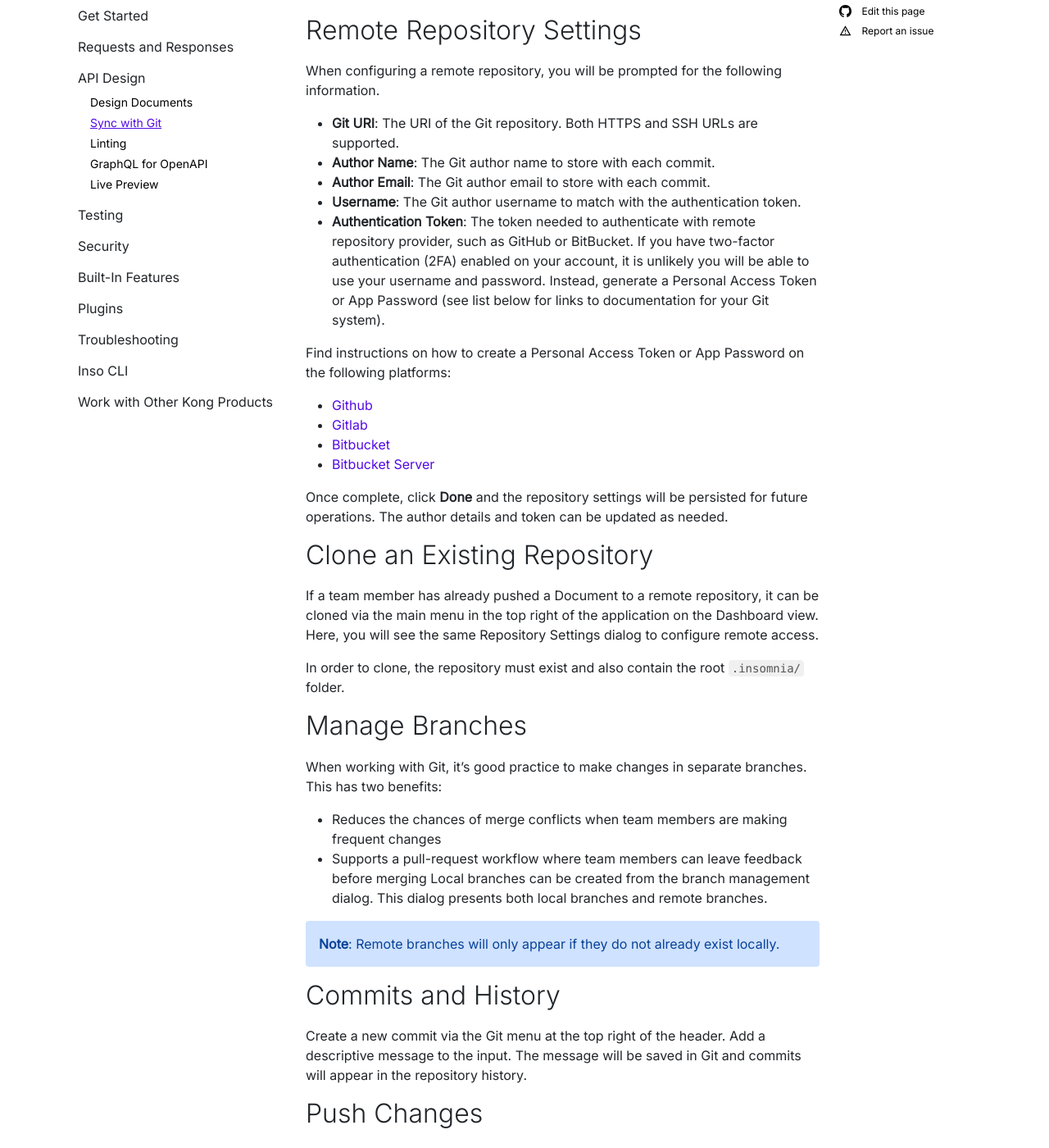
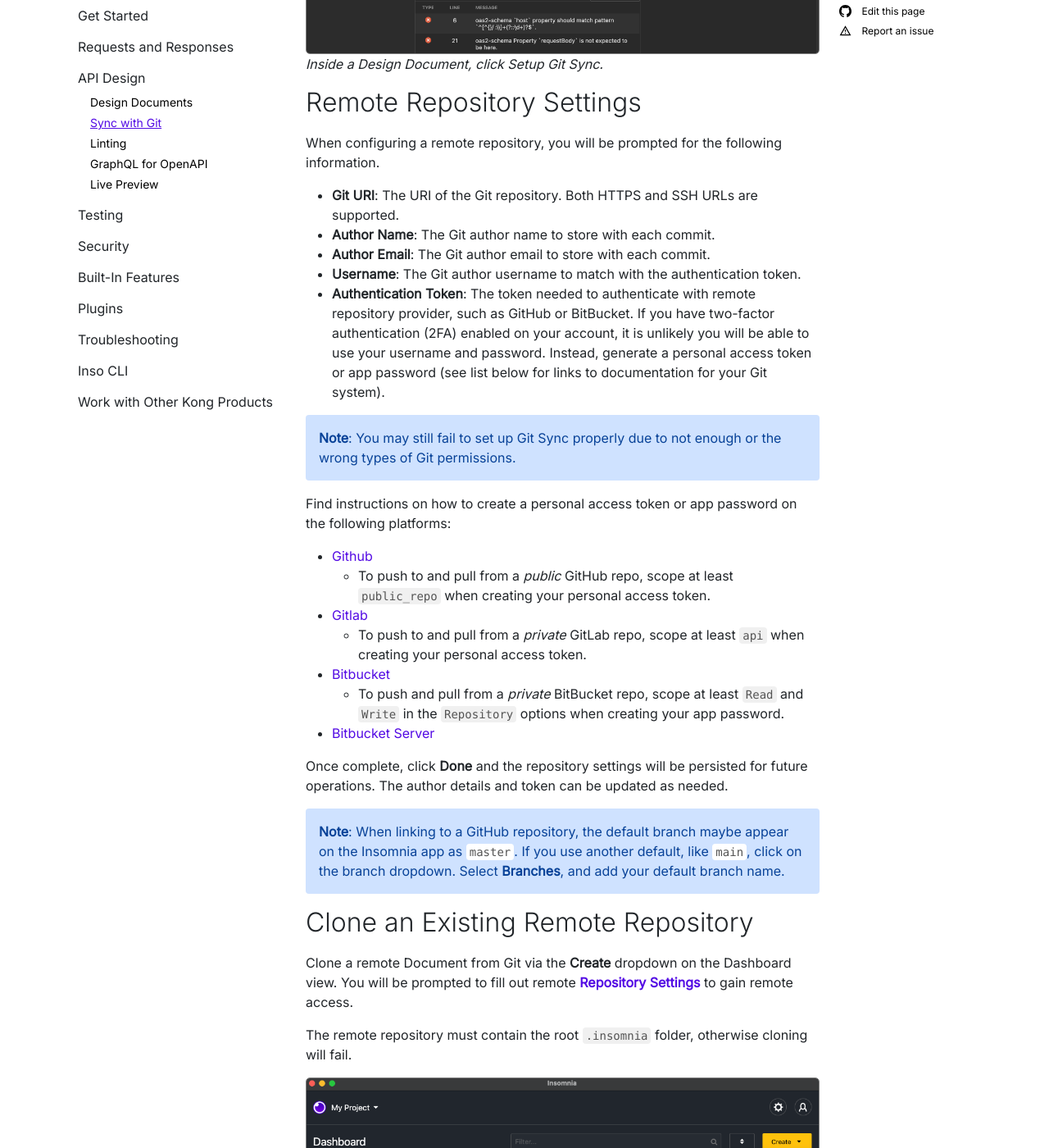
Before and after one commit to Kong/insomnia-docs, a Jekyll site: the page built from docs/insomnia/git-sync.md, in a window 1280 px wide and 1400 px high, scrolled down 937 px. Shown: the whole window at 82% size. Built offline with Jekyll 4.4.1, drawn with Linux system fonts in a browser that asks for light colours; comment, search, counter and statistics services are not loaded; some of the changed text lies outside the part shown.

Commit message:
add token information to git sync page

```diff
--- a/docs/insomnia/git-sync.md
+++ b/docs/insomnia/git-sync.md
@@ -9,6 +9,8 @@
 **Note**: Sync with Git applies only to Design Documents at this time. Collections use our own Insomnia Sync for versioning. To learn about version control sync for Collections, refer to [Version Control Sync](/insomnia/version-control-sync).
 
 Sync with Git is a built-in feature for Design Documents that enables you to configure your repository to an external Git version control system like GitHub or BitBucket.
+
+On this page, you'll see reference to teams and team members. Learn more about [Team Collaboration](/insomnia/team-collaboration). Otherwise, you can use this feature as a solo developer to keep a copy of your work using Git versioning.
 
 ## Enable Git Sync
 
@@ -25,22 +27,33 @@
 * **Author Name**: The Git author name to store with each commit.
 * **Author Email**: The Git author email to store with each commit.
 * **Username**: The Git author username to match with the authentication token.
-* **Authentication Token**: The token needed to authenticate with remote repository provider, such as GitHub or BitBucket. If you have two-factor authentication (2FA) enabled on your account, it is unlikely you will be able to use your username and password. Instead, generate a Personal Access Token or App Password (see list below for links to documentation for your Git system).
+* **Authentication Token**: The token needed to authenticate with remote repository provider, such as GitHub or BitBucket. If you have two-factor authentication (2FA) enabled on your account, it is unlikely you will be able to use your username and password. Instead, generate a personal access token or app password (see list below for links to documentation for your Git system).
 
-Find instructions on how to create a Personal Access Token or App Password on the following platforms:
+{:.alert .alert-primary}
+**Note**: You may still fail to set up Git Sync properly due to not enough or the wrong types of Git permissions.
+
+Find instructions on how to create a personal access token or app password on the following platforms:
 
 * [Github](https://docs.github.com/en/github/authenticating-to-github/keeping-your-account-and-data-secure/creating-a-personal-access-token)
+  * To push to and pull from a _public_ GitHub repo, scope at least `public_repo` when creating your personal access token.
 * [Gitlab](https://docs.gitlab.com/ee/user/profile/personal_access_tokens.html)
+  * To push to and pull from a _private_ GitLab repo, scope at least `api` when creating your personal access token.
 * [Bitbucket](https://support.atlassian.com/bitbucket-cloud/docs/app-passwords/)
+  * To push and pull from a _private_ BitBucket repo, scope at least `Read` and `Write` in the `Repository` options when creating your app password.
 * [Bitbucket Server](https://confluence.atlassian.com/bitbucketserver/personal-access-tokens-939515499.html)
 
 Once complete, click **Done** and the repository settings will be persisted for future operations. The author details and token can be updated as needed.
 
-## Clone an Existing Repository
+{:.alert .alert-primary}
+**Note**: When linking to a GitHub repository, the default branch maybe appear on the Insomnia app as `master`. If you use another default, like `main`, click on the branch dropdown. Select **Branches**, and add your default branch name.
 
-If a team member has already pushed a Document to a remote repository, it can be cloned via the main menu in the top right of the application on the Dashboard view. Here, you will see the same Repository Settings dialog to configure remote access.
+## Clone an Existing Remote Repository
 
-In order to clone, the repository must exist and also contain the root `.insomnia/` folder.
+Clone a remote Document from Git via the **Create** dropdown on the Dashboard view. You will be prompted to fill out remote [**Repository Settings**](#remote-repository-settings) to gain remote access.
+
+The remote repository must contain the root `.insomnia` folder, otherwise cloning will fail.
+
+![Click the Create dropdown menu and select Git Clone](/assets/images/git-clone.png)
 
 ## Manage Branches
 
@@ -53,9 +66,11 @@
 {:.alert .alert-primary}
 **Note**: Remote branches will only appear if they do not already exist locally.
 
-## Commits and History
+## Commit Changes
 
-Create a new commit via the Git menu at the top right of the header. Add a descriptive message to the input. The message will be saved in Git and commits will appear in the repository history.
+Commit your changes via the branch dropdown menu. You'll be prompted to add a descriptive message as your commit message.
+
+![Click the branch dropdown menu and select commit](/assets/images/commit-git-sync.png)
 
 ## Push Changes
 
@@ -67,7 +82,7 @@
 
 ## Pull Changes
 
-If a team member makes a change to the remote repository, pull the changes to access the work locally. Pulling fetches the current branch from the remote repository and merges any changes locally.
+If a team member makes a change to the remote repository, pull the changes to access the work locally. Click the branch dropdown menu in a Document and then **Pull**. Any incoming changes will be merged to your local machine.
 
 ## Conflict Resolution
 
```
Also changed, not shown: docs/insomnia/kong-for-kubernetes.md (+1 -1 lines), docs/assets/images/commit-git-sync.png (added), docs/assets/images/git-clone.png (added).
